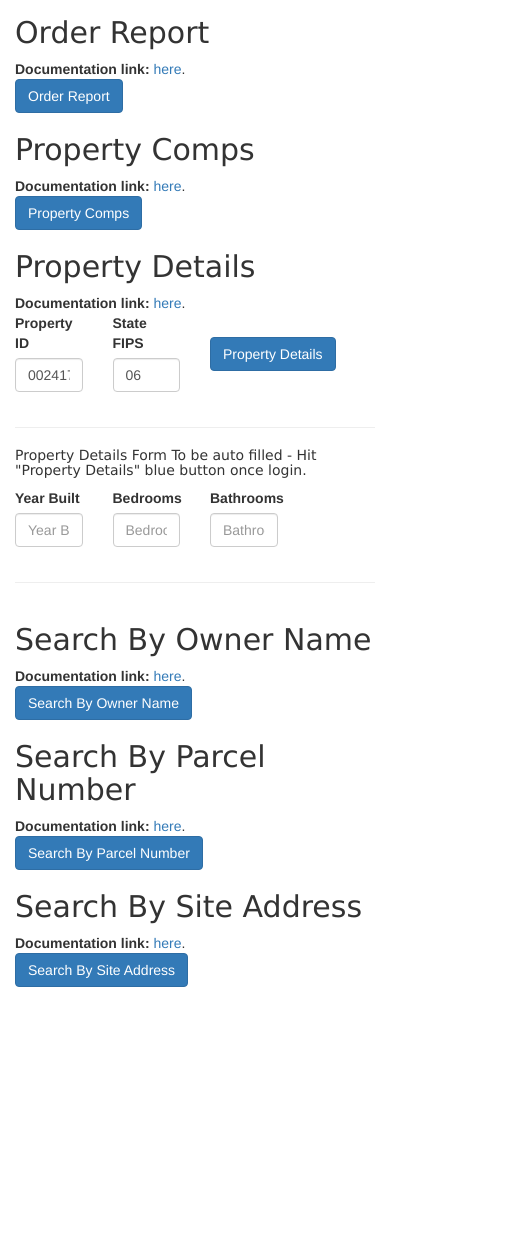
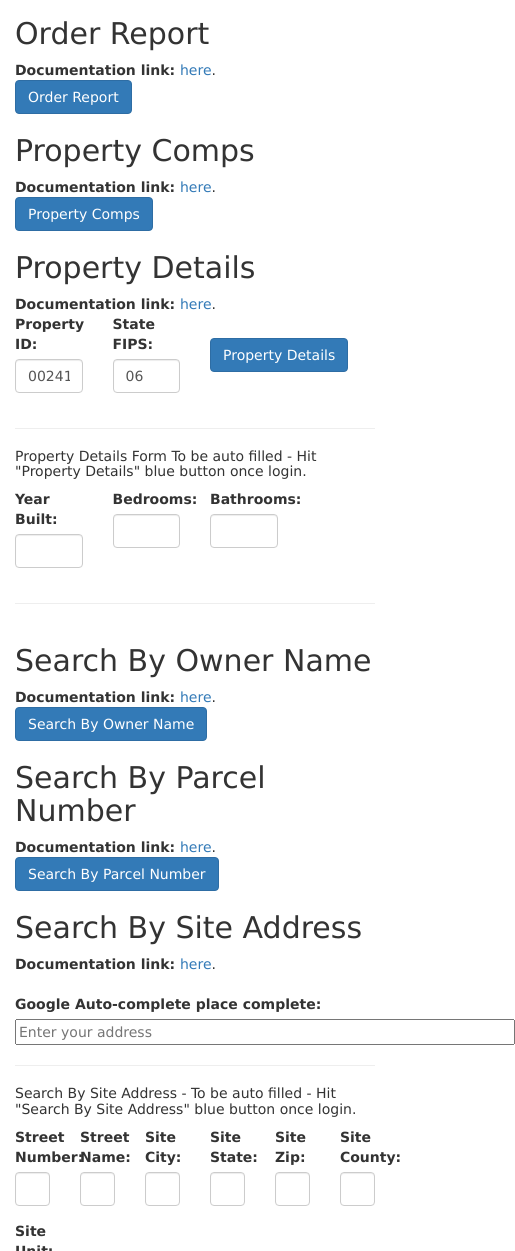
Before and after one commit to tnlinh/ttbsandbox, a website: page src/ttbsandbox.html in a window 390 px wide. Shown: the part 749-2000 px from the top of the page, 515 px wide, since content can reach past the window. Before the commit the page ends 1736 px from the top, so only its background shows below. Drawn offline with nearby package versions, Linux system fonts and the light colour scheme; some packages are replaced by stand-ins of ours.

Commit message:
implement google autocomplete to auto-fill form of searchBySiteAddress ( )

```diff
--- a/src/main.css
+++ b/src/main.css
@@ -1,10 +1,10 @@
 
-.class-description p:not(main-desc){
+.class-description p{
     font-size: 14px;
     line-height: 1.7;
 }
 
-h1, h2, h3, h4, h5, h6,
+body, h1, h2, h3, h4, h5, h6,
 .h1, .h2, .h3, .h4, .h5, .h6
 {
     font-family: "jaf-bernino-sans", "Lucida Grande", "Lucida Sans Unicode", "Lucida Sans", Geneva, Verdana, sans-serif;
--- a/src/sandbox.js
+++ b/src/sandbox.js
@@ -4,6 +4,7 @@
 
   /* Sandbox script */
 
+  /* initialization stuff */
   // setup ttb SDK
   var ttb = new TTB({
     partnerKey: '1-7a32b4f2-62a8-4990-830b-2cf674504875', // official TTB - retrieve yours from support team.
@@ -11,7 +12,23 @@
     debug: true
   });
 
+  // to be invoked when google maps library gets successfully loaded
+  window.googleInit = function() {
 
+    /* -- searchBySiteAddress | googleBuildAddress - init stuff - starts -- */
+    // render the autocomplete component instance on the desired location
+    var autocompleteElement = document.getElementById('googleBuildAddress__autocomplete');
+    var autocomplete = new google.maps.places.Autocomplete(autocompleteElement, {types: ['geocode']});
+
+    // when the user selects an address from the drop-down, populate the address fields in the form.
+    autocomplete.addListener('place_changed', function () {
+      ttb.googleBuildAddress(autocomplete, {autoFillContext: 'searchBySiteAddress__form'});
+    });
+    /* -- searchBySiteAddress | googleBuildAddress - init stuff - ends -- */
+
+  };
+
+  /* authentication functions */
   window.login = function () {
     console.log('login clicked');
 
@@ -70,6 +87,7 @@
   };
 
 
+  /* UI Widgets */
   window.showSelectSponsor = function () {
     console.log('showSelectSponsor clicked');
 
@@ -91,6 +109,8 @@
     });
   };
 
+
+  /* web-services APIs */
   window.getSearchFields = function () {
     console.log('getSearchFields clicked');
 
@@ -374,14 +394,17 @@
     console.log('searchBySiteAddress clicked');
 
     var payload = {
-      site_address: "317 2nd St",
-      site_unit: "",
-      site_city: "Huntington Beach",
-      site_state: "CA",
-      site_zip:"92648",
-      site_street_number: "317",
-      site_route: "2nd St"
+      site_street_number: $('[name="propertyDetails__site_street_number"]').val(),
+      site_route: $('[name="propertyDetails__site_route"]').val(),
+      site_city: $('[name="propertyDetails__site_city"]').val(),
+      site_state: $('[name="propertyDetails__site_state"]').val(),
+      site_zip: $('[name="propertyDetails__site_zip"]').val(),
+      site_unit: $('[name="propertyDetails__site_unit"]').val(),
+      site_county: $('[name="propertyDetails__site_county"]').val()
     };
+
+    // build the "site_address" field
+    payload.site_address = payload.site_street_number + ' ' + payload.site_route;
 
     ttb.searchBySiteAddress(payload)
       .done(function(res) {
--- a/src/ttbsandbox.html
+++ b/src/ttbsandbox.html
@@ -35,16 +35,16 @@
       <div class="playground row">
         <div class="col-xs-3">
           <div class="form-group">
-            <label for="login__username">Username</label>
-            <input type="text" class="form-control" placeholder="Username" value="ttbhelp@benutech.com"
+            <label for="login__username">Username:</label>
+            <input type="text" class="form-control" placeholder="" value="ttbhelp@benutech.com"
                    id="login__username" name="login__username">
           </div>
         </div>
         <div class="col-xs-3">
           <div class="form-group">
-            <label for="propertyDetails__state_fips">Password</label>
-            <input type="password" class="form-control" placeholder="Password"
-                   id="login__password" name="login__password">
+            <label for="propertyDetails__state_fips">Password:</label>
+            <input type="password" class="form-control" placeholder=""
+                   id="login__password" name="login__password" autofocus>
           </div>
         </div>
         <div class="col-xs-3">
@@ -52,6 +52,7 @@
             <button id="login__submit" class="btn btn-primary" onclick="login()">Login</button>
           </div>
         </div>
+        <div class="clearfix"></div>
         <div class="col-xs-6">
           <p id="logged-in" class="alert alert-success" style="display: none">Logged in successful !</p>
         </div>
@@ -146,15 +147,15 @@
       <div class="playground row">
         <div class="col-xs-3">
           <div class="form-group">
-            <label for="propertyDetails__property_id">Property ID</label>
-            <input type="text" class="form-control" placeholder="Property ID" value="0024172993"
+            <label for="propertyDetails__property_id">Property ID:</label>
+            <input type="text" class="form-control" placeholder="" value="0024172993"
                    id="propertyDetails__property_id" name="propertyDetails__property_id">
           </div>
         </div>
         <div class="col-xs-3">
           <div class="form-group">
-            <label for="propertyDetails__state_fips">State FIPS</label>
-            <input type="text" class="form-control" placeholder="State FIPS" value="06"
+            <label for="propertyDetails__state_fips">State FIPS:</label>
+            <input type="text" class="form-control" placeholder="" value="06"
                    id="propertyDetails__state_fips" name="propertyDetails__state_fips">
           </div>
         </div>
@@ -172,24 +173,24 @@
               <div class="row">
                 <div class="col-xs-3">
                   <div class="form-group">
-                    <label for="propertyDetails__year_built">Year Built</label>
-                    <input type="text" class="form-control" placeholder="Year Built"
+                    <label for="propertyDetails__year_built">Year Built:</label>
+                    <input type="text" class="form-control" placeholder=""
                            data-ttb-field="GeneralInfo['Year Built']"
                            id="propertyDetails__year_built" name="propertyDetails__year_built">
                   </div>
                 </div>
                 <div class="col-xs-3">
                   <div class="form-group">
-                    <label for="propertyDetails__bedrooms">Bedrooms</label>
-                    <input type="text" class="form-control" placeholder="Bedrooms"
+                    <label for="propertyDetails__bedrooms">Bedrooms:</label>
+                    <input type="text" class="form-control" placeholder=""
                            data-ttb-field="GeneralInfo.Bedrooms"
                            id="propertyDetails__bedrooms" name="propertyDetails__bedrooms">
                   </div>
                 </div>
                 <div class="col-xs-3">
                   <div class="form-group">
-                    <label for="propertyDetails__bathrooms">Bathrooms</label>
-                    <input type="text" class="form-control" placeholder="Bathrooms"
+                    <label for="propertyDetails__bathrooms">Bathrooms:</label>
+                    <input type="text" class="form-control" placeholder=""
                            data-ttb-field="GeneralInfo.Bathrooms"
                            id="propertyDetails__bathrooms" name="propertyDetails__bathrooms">
                   </div>
@@ -227,10 +228,93 @@
       <div>
         <strong>Documentation link: </strong> <a target="_blank" href="https://ttbsandbox.herokuapp.com/TTB.html#searchBySiteAddress">here</a>.
       </div>
-      <div class="playground">
-        <button class="btn btn-primary" onclick="searchBySiteAddress()">Search By Site Address</button>
+      <div class="playground row">
+
+        <!-- the google autocomplete component-->
+        <div class="col-xs-12">
+          <br>
+          <label for="googleBuildAddress__autocomplete">Google Auto-complete place complete:</label><br>
+          <input type="text" id="googleBuildAddress__autocomplete" placeholder="Enter your address" style="width: 500px">
+        </div>
+
+        <div class="col-xs-12">
+          <hr>
+          <h5>Search By Site Address - To be auto filled - Hit "Search By Site Address" blue button once login.</h5>
+
+          <!-- the form to be auto-filled using google autocomplete -->
+          <form id="searchBySiteAddress__form">
+            <fieldset>
+              <!--<legend>Property Details Form (to be auto filled)</legend>-->
+              <div class="row">
+
+                <div class="col-xs-2">
+                  <div class="form-group">
+                    <label for="propertyDetails__site_street_number">Street Number:</label>
+                    <input type="text" class="form-control" placeholder=""
+                           data-ttb-field="site_address"
+                           id="propertyDetails__site_street_number" name="propertyDetails__site_street_number">
+                  </div>
+                </div>
+                <div class="col-xs-2">
+                  <div class="form-group">
+                    <label for="propertyDetails__site_route">Street Name:</label>
+                    <input type="text" class="form-control" placeholder=""
+                           data-ttb-field="site_address"
+                           id="propertyDetails__site_route" name="propertyDetails__site_route">
+                  </div>
+                </div>
+                <div class="col-xs-2">
+                  <div class="form-group">
+                    <label for="propertyDetails__site_city">Site City:</label>
+                    <input type="text" class="form-control" placeholder=""
+                           data-ttb-field="site_city"
+                           id="propertyDetails__site_city" name="propertyDetails__site_city">
+                  </div>
+                </div>
+                <div class="col-xs-2">
+                  <div class="form-group">
+                    <label for="propertyDetails__site_state">Site State:</label>
+                    <input type="text" class="form-control" placeholder=""
+                           data-ttb-field="site_city"
+                           id="propertyDetails__site_state" name="propertyDetails__site_state">
+                  </div>
+                </div>
+                <div class="col-xs-2">
+                  <div class="form-group">
+                    <label for="propertyDetails__site_zip">Site Zip:</label>
+                    <input type="text" class="form-control" placeholder=""
+                           data-ttb-field="site_zip"
+                           id="propertyDetails__site_zip" name="propertyDetails__site_zip">
+                  </div>
+                </div>
+                <div class="col-xs-2">
+                  <div class="form-group">
+                    <label for="propertyDetails__site_county">Site County:</label>
+                    <input type="text" class="form-control" placeholder=""
+                           data-ttb-field="site_county"
+                           id="propertyDetails__site_county" name="propertyDetails__site_county">
+                  </div>
+                </div>
+                <div class="col-xs-2">
+                  <div class="form-group">
+                    <label for="propertyDetails__site_unit">Site Unit:</label>
+                    <input type="text" class="form-control" placeholder=""
+                           data-ttb-field="site_unit"
+                           id="propertyDetails__site_unit" name="propertyDetails__site_unit">
+                  </div>
+                </div>
+              </div>
+            </fieldset>
+          </form>
+        </div>
+
+        <div class="col-xs-12">
+          <button class="btn btn-primary" onclick="searchBySiteAddress()">Search By Site Address</button>
+        </div>
       </div>
     </div>
+
+    <div class="col-xs-12"><hr></div>
 
   </div>
 </div>
@@ -244,5 +328,9 @@
 
 <!--Main App Script-->
 <script src="sandbox.js"></script>
+
+<!-- google map dep for places autocomplete component-->
+<script src="https://maps.googleapis.com/maps/api/js?key=AIzaSyB5jHP17UzudK5FzDauW85cxwr8WS3iHyM&libraries=places&callback=googleInit"></script>
+
 </body>
 </html>
```
Lines whose indentation alone changed are shown as unchanged.
